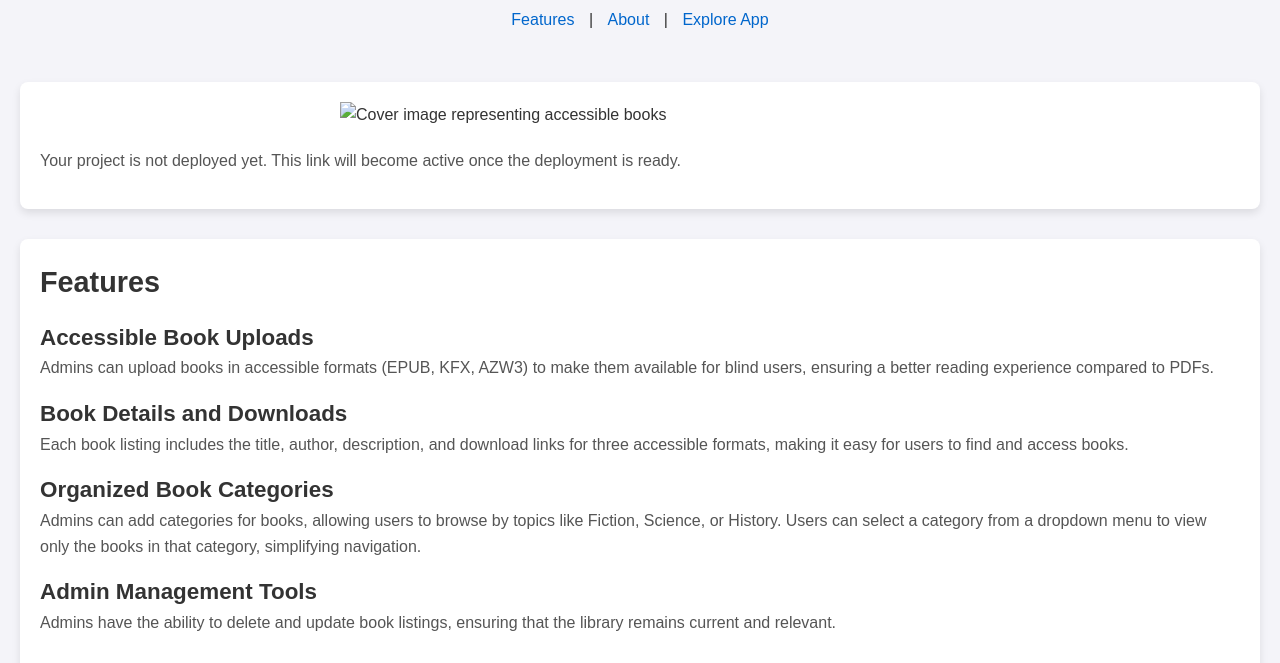
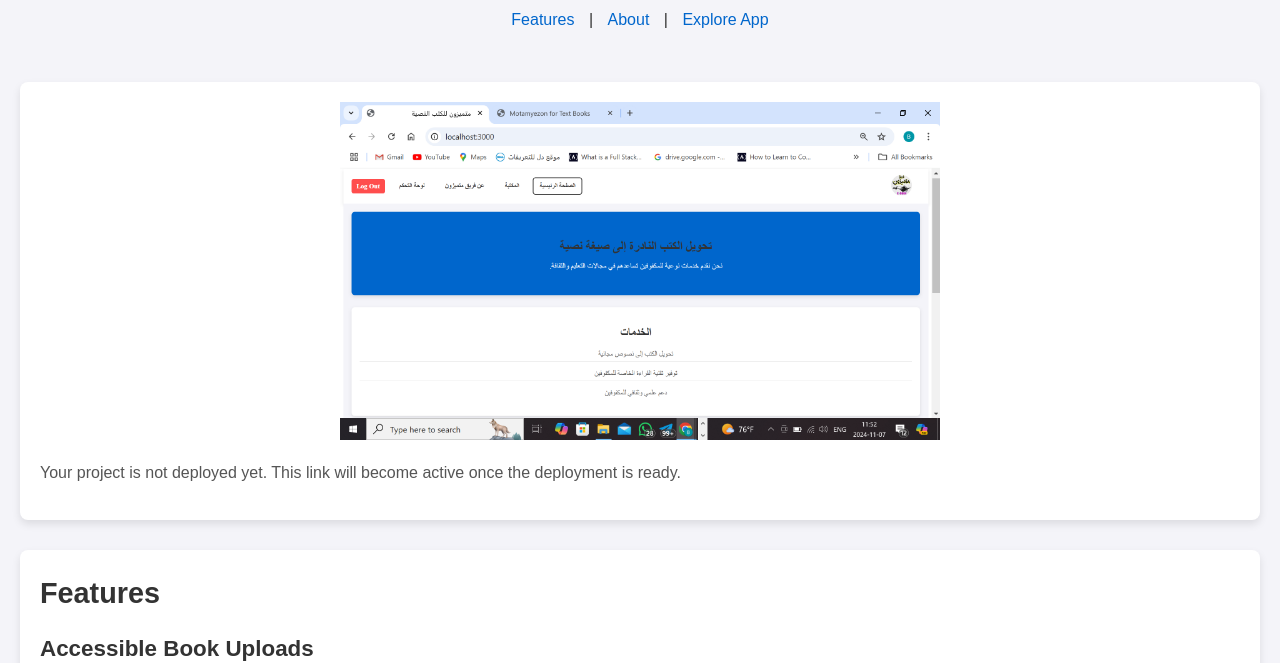
Before and after one commit to bassem-krayem/motamyezon_for_text_books_landing_page, a plain HTML site: page index.html in a window 1280 px wide. Shown: the part 138-801 px from the top of the page. Drawn offline with Linux system fonts and the light colour scheme; the site is published under a folder, as on GitHub Pages, so addresses that start at the root find nothing.

Commit message:
add the image

```diff
--- a/index.html
+++ b/index.html
@@ -131,7 +131,7 @@
 
     <!-- Intro Section -->
     <section id="intro">
-        <img src="/images/home.png" alt="Cover image representing accessible books">
+        <img src="./images/home.png" alt="Cover image representing accessible books">
         <p>Your project is not deployed yet. This link will become active once the deployment is ready.</p>
     </section>
 
```
